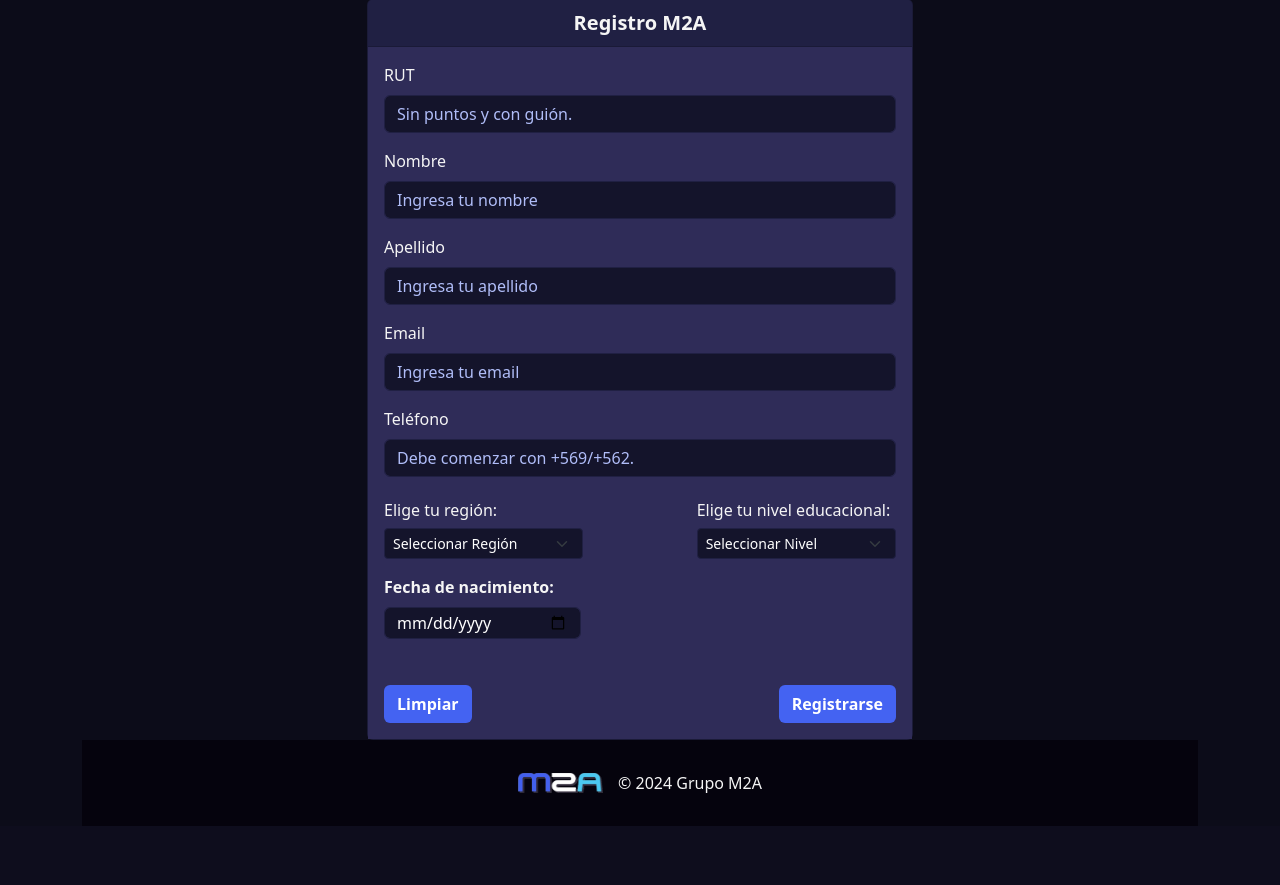
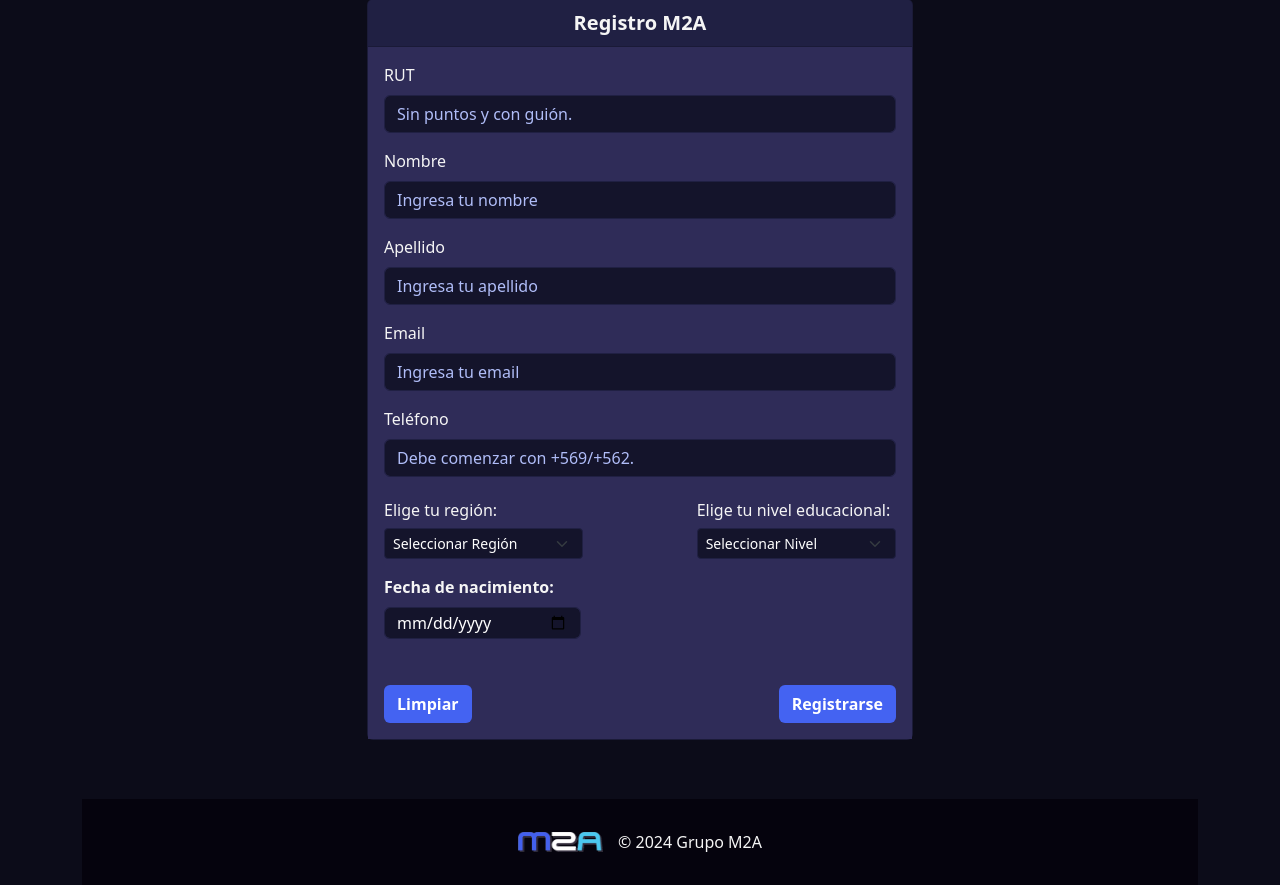
Before and after one commit to AmadeusMaho/evaluacion, a Django app: page /registroUsuarios in a window 1280 px wide. Shown: the part 97-982 px from the top of the page. Before the commit the page ends 923 px from the top, so only its background shows below. Run offline with Django 5.2, Linux system fonts and the light colour scheme; data comes from the database, SQL or seed files in the repository; some libraries are stand-ins or nearby versions.

Commit message:
fix html

```diff
--- a/M2A/Store/templates/registroUsuarios.html
+++ b/M2A/Store/templates/registroUsuarios.html
@@ -3,6 +3,7 @@
 {% block contenido %}
 
     <div class="container mt-5 pt-5">
+      <div class="col d-flex flex-column min-vh-100">
         <div class="row justify-content-center">
             <div class="col-md-6">
                 <div class="card">
@@ -80,4 +81,5 @@
             </div>
         </div>
     </div>
+  </div>
 {%endblock%}
```
